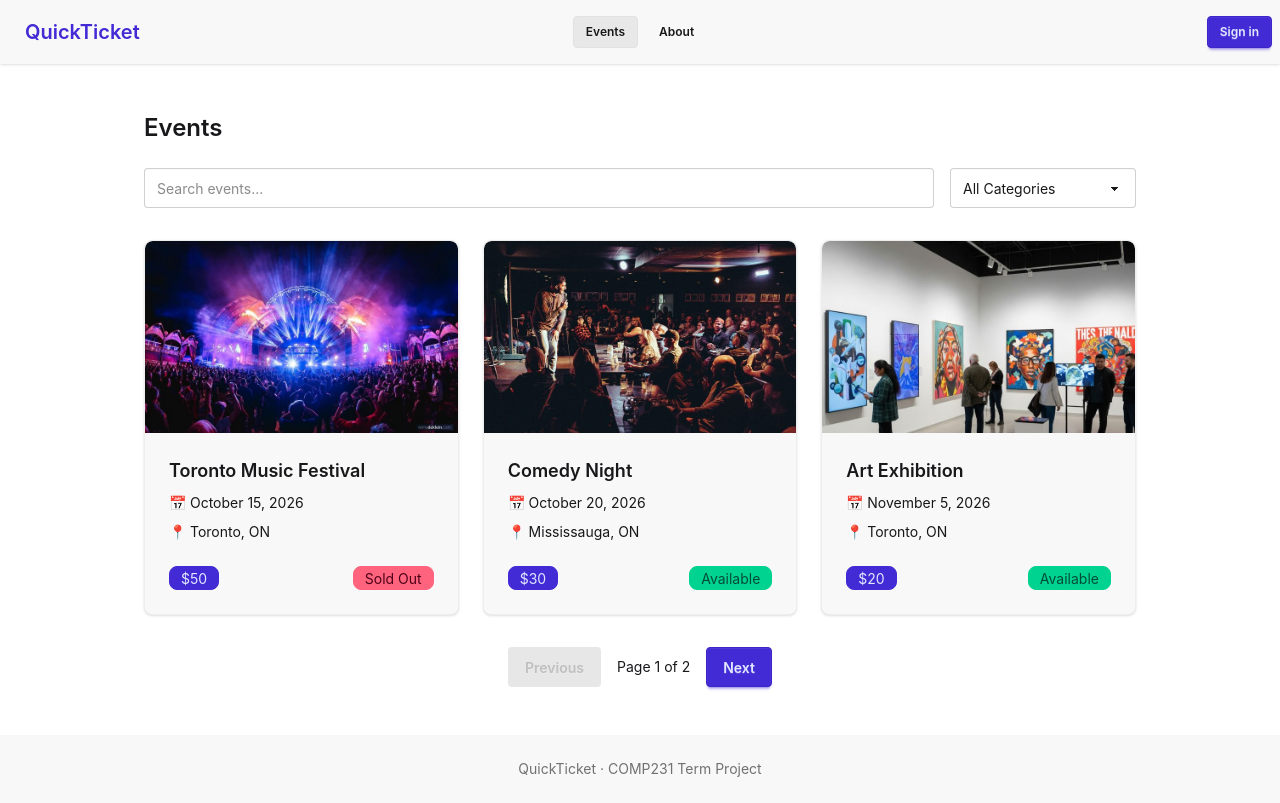
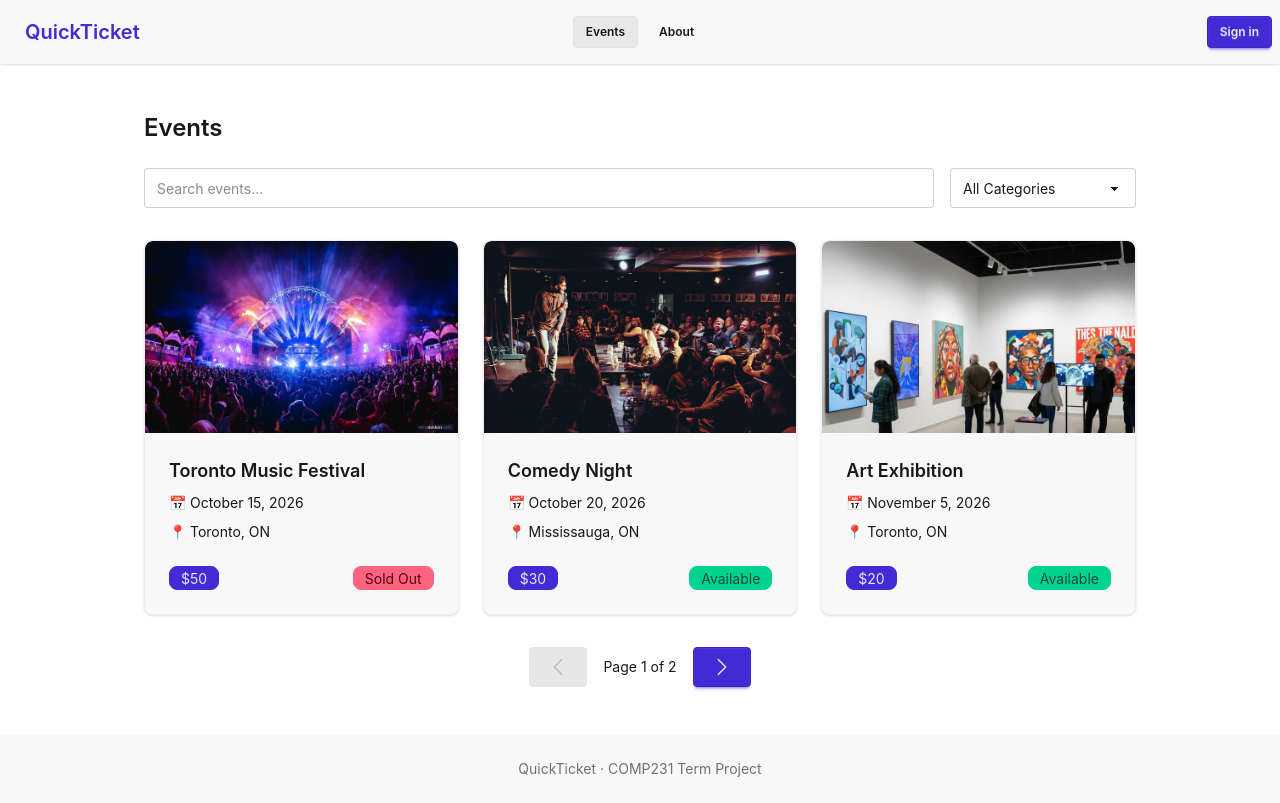
Before and after one commit to thegamecracks/quickticket, a React (Vite) app in the folder frontend/: page /events in a window 1280 px wide. Built offline with nearby package versions, Linux system fonts and the light colour scheme.

Commit message:
making @thegamecracks happy

```diff
--- a/frontend/src/components/Pagination.tsx
+++ b/frontend/src/components/Pagination.tsx
@@ -1,3 +1,4 @@
+import { ChevronLeftIcon, ChevronRightIcon } from "@heroicons/react/24/solid";
 
 interface PaginationProps {
   currentPage: number;
@@ -27,7 +28,7 @@ export function Pagination(props: PaginationProps) {
               disabled={currentPage === 1}
               onClick={() => onChangePage(currentPage - 1)}
             >
-              Previous
+              <ChevronLeftIcon className="size-6" />
             </button>
 
             <span className="text-sm">
@@ -40,7 +41,7 @@ export function Pagination(props: PaginationProps) {
               disabled={currentPage === totalPages}
               onClick={() => onChangePage(currentPage + 1)}
             >
-              Next
+              <ChevronRightIcon className="size-6" />
             </button>
 
           </div>
```
